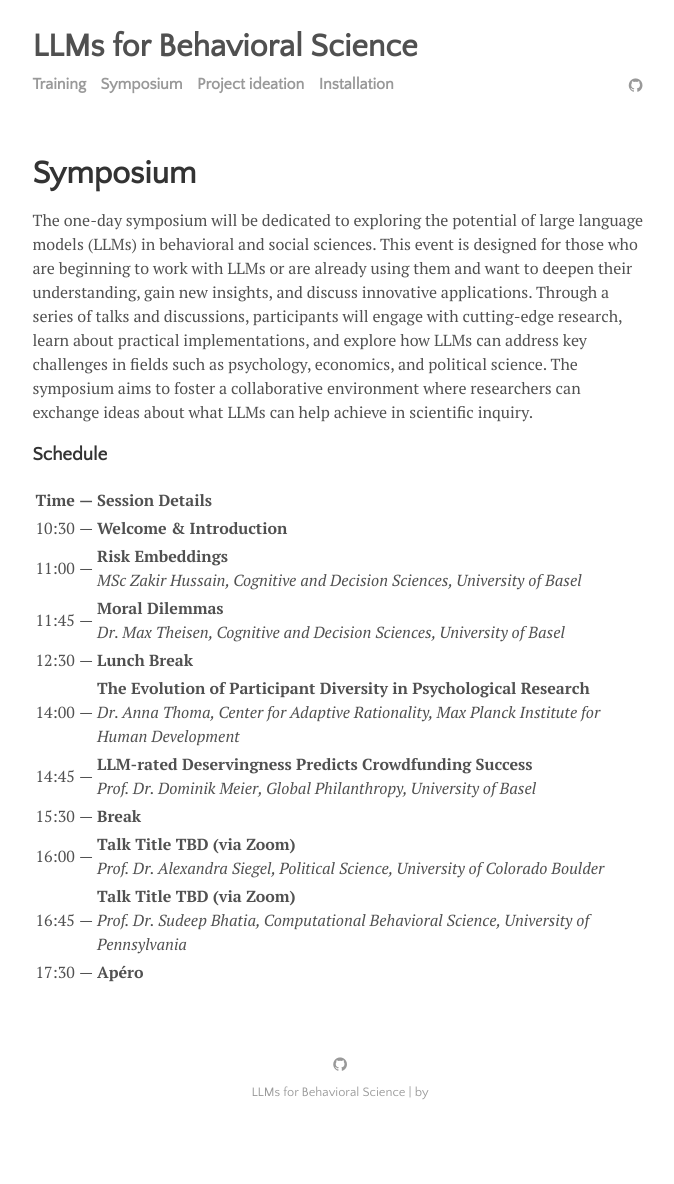
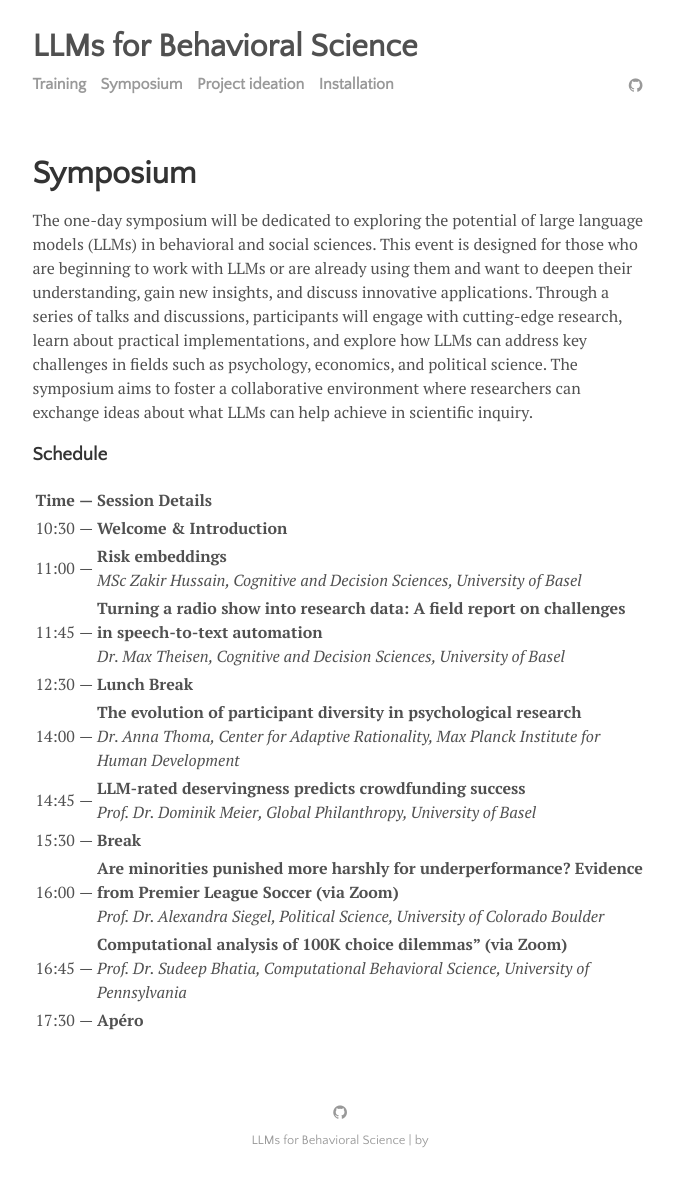
Before and after one commit to cdsbasel/LLM4BeSci_2025Unibas, a Jekyll site: the page built from menu/symposium.md, in a window 1280 px wide. Shown: the whole page, without its empty margins (300-974 px from the left). Built offline with Jekyll 4.4.1, drawn with Linux system fonts in a browser that asks for light colours; before the commit the page ends 1136 px from its top, so only the background shows below that.

Commit message:
update symposium

```diff
--- a/menu/symposium.md
+++ b/menu/symposium.md
@@ -11,12 +11,12 @@ The one-day symposium will be dedicated to exploring the potential of large lang
 | Time |---| Session Details                                       |
 |------|---|------------------------------------------------------|
 | 10:30 |---| **Welcome & Introduction**                            |
-| 11:00 |---| **Risk Embeddings**                                    <br> *MSc Zakir Hussain, Cognitive and Decision Sciences, University of Basel* |
-| 11:45 |---| **Moral Dilemmas**                                     <br> *Dr. Max Theisen, Cognitive and Decision Sciences, University of Basel* |
+| 11:00 |---| **Risk embeddings**<br> *MSc Zakir Hussain, Cognitive and Decision Sciences, University of Basel* |
+| 11:45 |---| **Turning a radio show into research data: A field report on challenges in speech-to-text automation**<br> *Dr. Max Theisen, Cognitive and Decision Sciences, University of Basel* |
 | 12:30 |---| **Lunch Break**                                              |
-| 14:00 |---| **The Evolution of Participant Diversity in Psychological Research**  <br> *Dr. Anna Thoma, Center for Adaptive Rationality, Max Planck Institute for Human Development* |
-| 14:45 |---| **LLM-rated Deservingness Predicts Crowdfunding Success**  <br> *Prof. Dr. Dominik Meier, Global Philanthropy, University of Basel* |
+| 14:00 |---| **The evolution of participant diversity in psychological research**  <br> *Dr. Anna Thoma, Center for Adaptive Rationality, Max Planck Institute for Human Development* |
+| 14:45 |---| **LLM-rated deservingness predicts crowdfunding success**  <br> *Prof. Dr. Dominik Meier, Global Philanthropy, University of Basel* |
 | 15:30 |---| **Break**                                              |
-| 16:00 |---| **Talk Title TBD (via Zoom)**                                     <br> *Prof. Dr. Alexandra Siegel, Political Science, University of Colorado Boulder* |
-| 16:45 |---| **Talk Title TBD (via Zoom)**                                     <br> *Prof. Dr. Sudeep Bhatia, Computational Behavioral Science, University of Pennsylvania* |
-| 17:30 |---| **Apéro**                                              |
+| 16:00 |---| **Are minorities punished more harshly for underperformance? Evidence from Premier League Soccer (via Zoom)** <br> *Prof. Dr. Alexandra Siegel, Political Science, University of Colorado Boulder* |
+| 16:45 |---| **Computational analysis of 100K choice dilemmas” (via Zoom)** <br> *Prof. Dr. Sudeep Bhatia, Computational Behavioral Science, University of Pennsylvania* |
+| 17:30 |---| **Apéro**   |
```
Also changed, not shown: index.html (line endings or trailing spaces), 2 other files.
